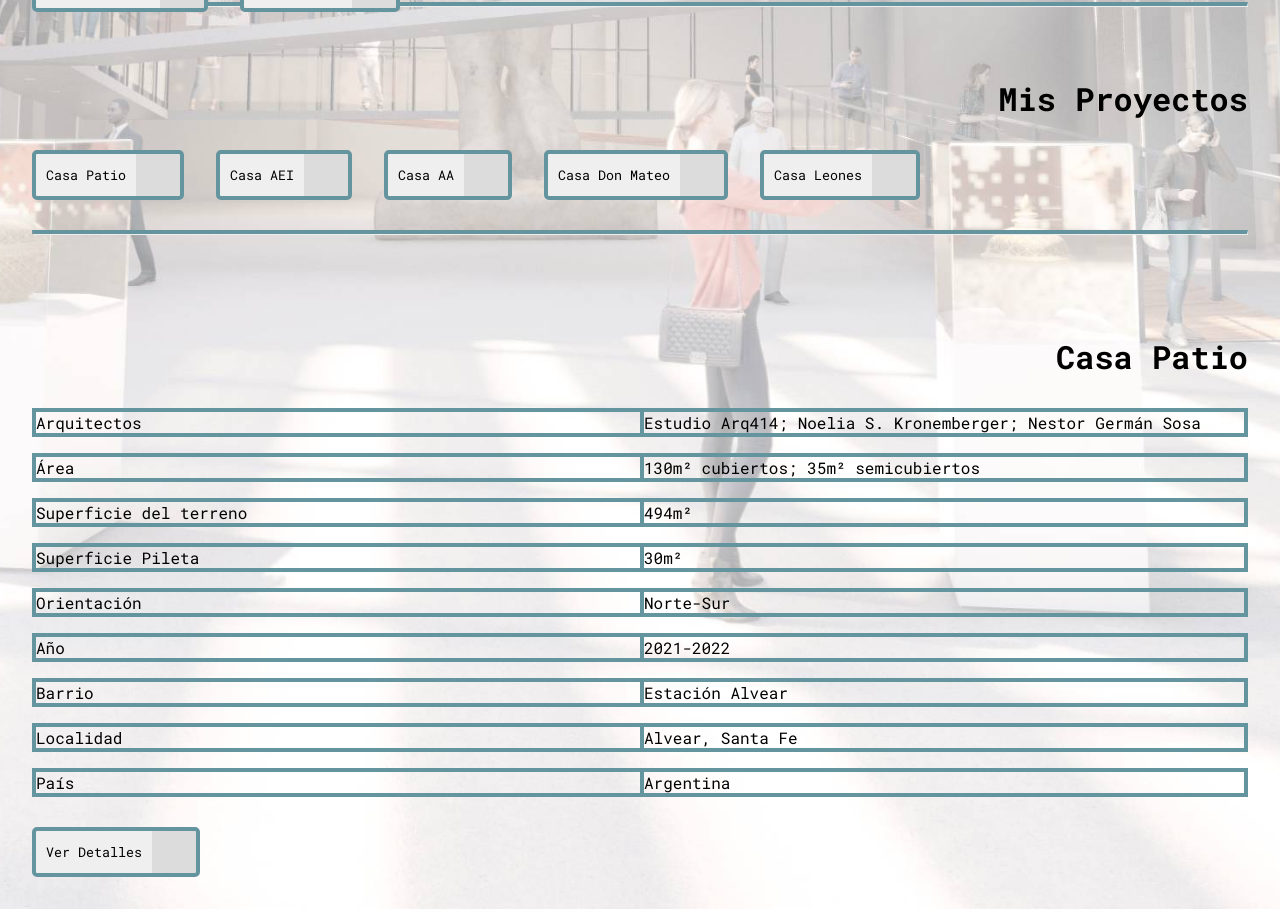
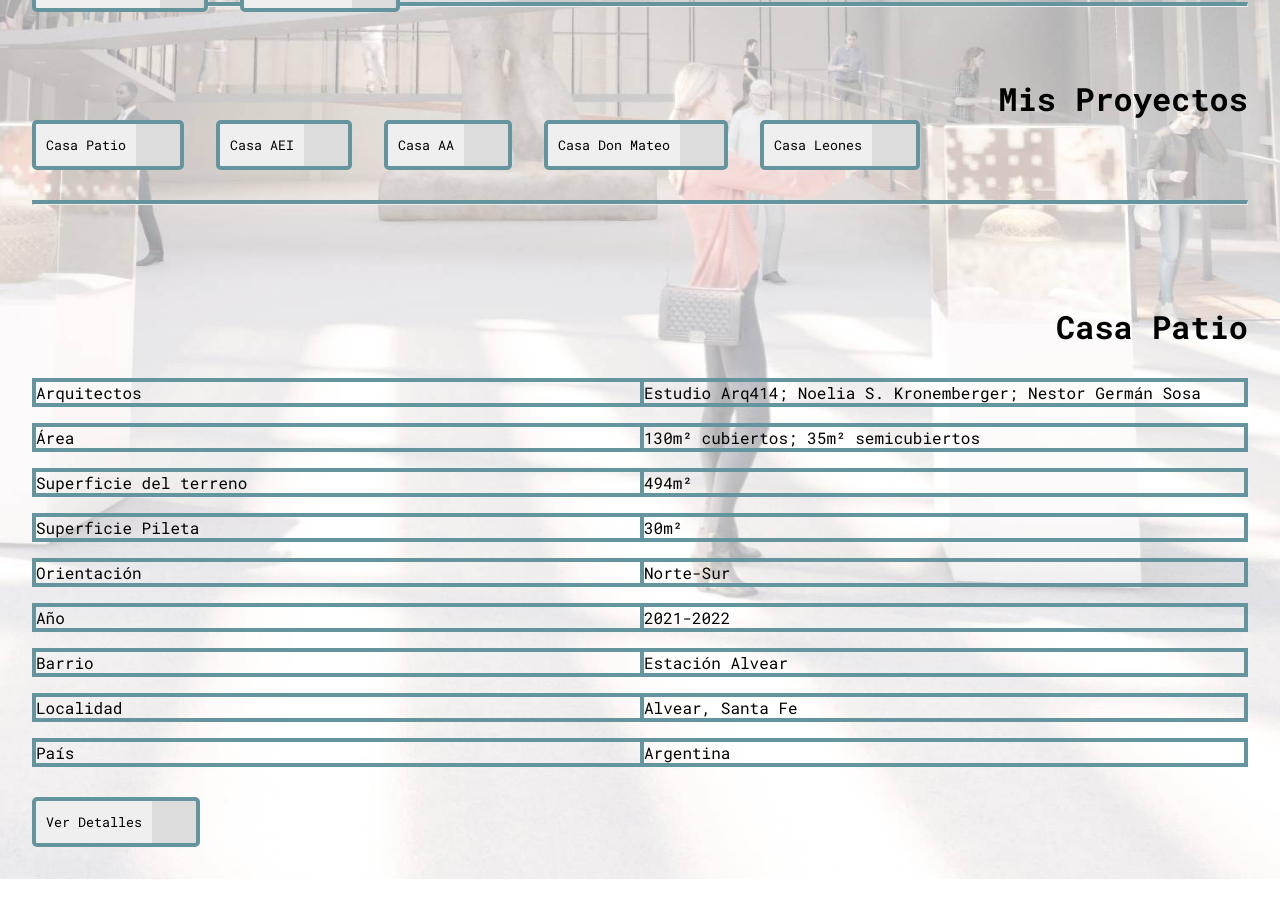
Before and after one commit to nujovich/noeliak-arq, a React (Vite) app: page / in a window 1280 px wide. Shown: the part 960-1869 px from the top of the page. After the commit the page ends 1839 px from the top, so only its background shows below. Built offline with nearby package versions, Linux system fonts and the light colour scheme; some icons are missing.

Commit message:
Fix separator

```diff
--- a/src/index.css
+++ b/src/index.css
@@ -103,7 +103,6 @@
 
 
 .projects-buttons-container{
-  margin-top: 30px;
   display: inline-flex;
   gap: 2rem;
 }
```
